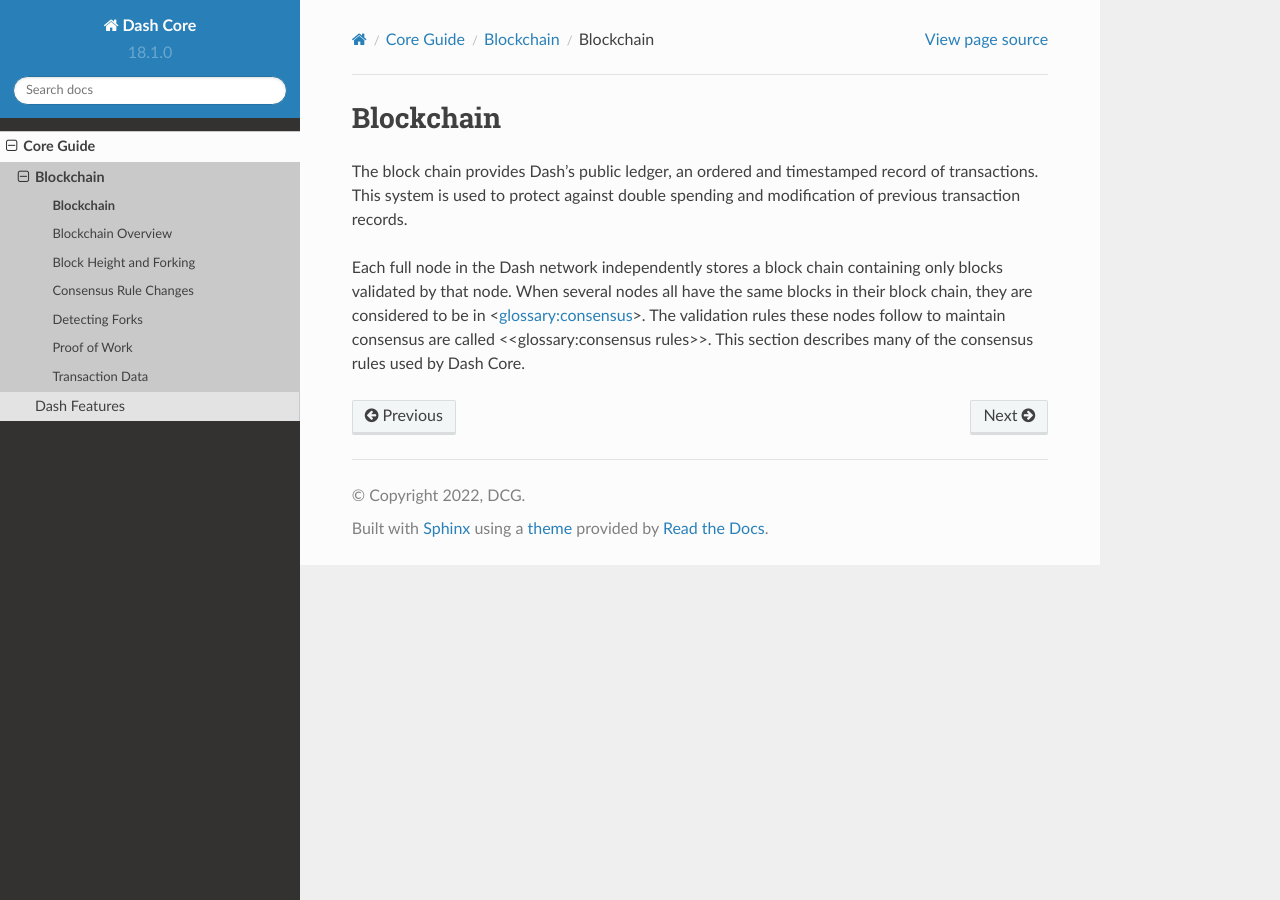
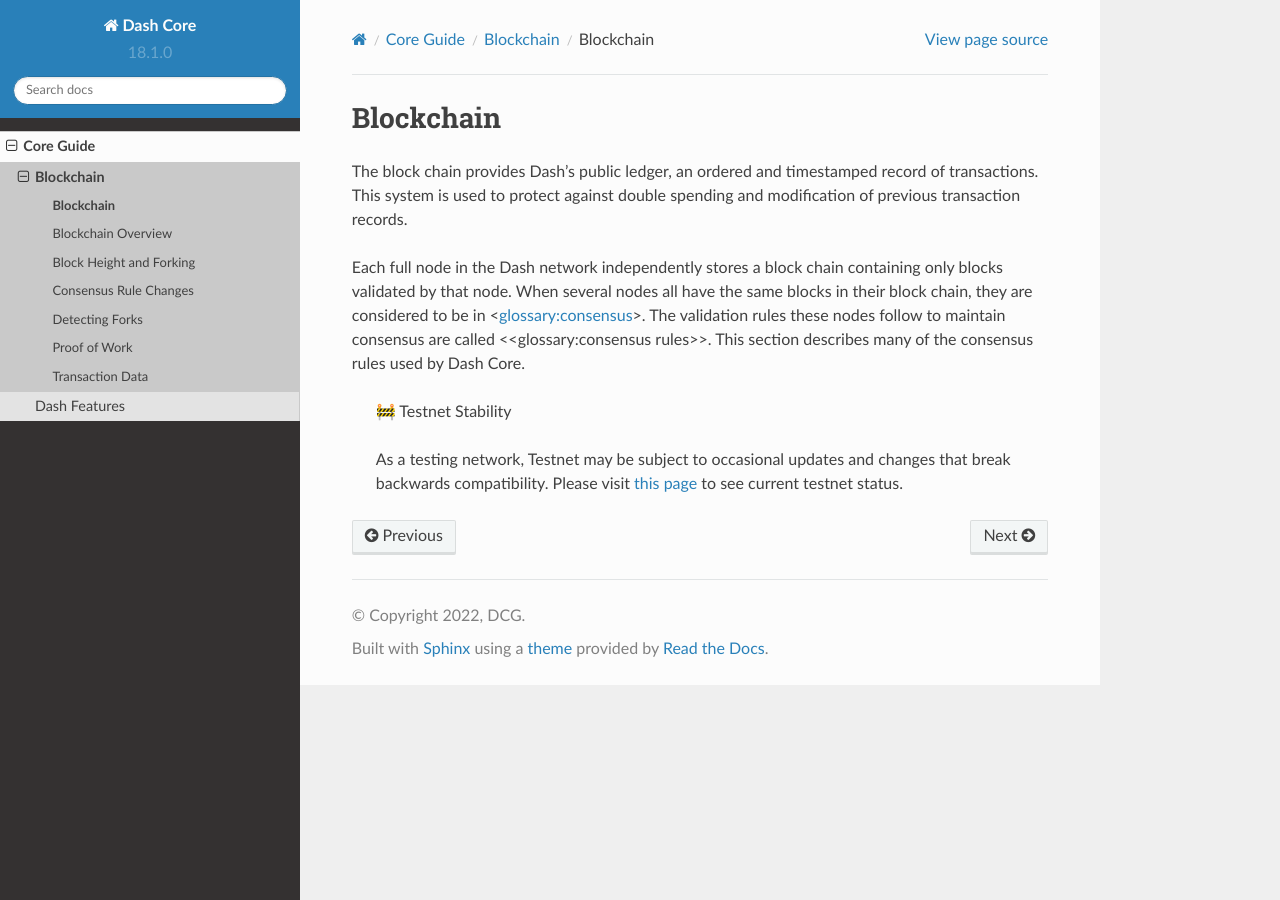
Before and after one commit to thephez/rtd-tutorial-2, a Sphinx documentation site: the page built from docs/source/core/guide/blockchain/core-guide-block-chain.md, in a window 1280 px wide. Built offline with Sphinx 7.4.7 and the Read the Docs theme 2.0.0, drawn with Linux system fonts in a browser that asks for light colours; pages that are not in the unit, such as notebooks, are missing from menus.

Commit message:
chore: see how markdown callout works

```diff
--- a/docs/source/core/guide/blockchain/core-guide-block-chain.md
+++ b/docs/source/core/guide/blockchain/core-guide-block-chain.md
@@ -3,3 +3,7 @@
 The block chain provides Dash's public ledger, an ordered and timestamped record of transactions. This system is used to protect against double spending and modification of previous transaction records.
 
 Each full node in the Dash network independently stores a block chain containing only blocks validated by that node. When several nodes all have the same blocks in their block chain, they are considered to be in <<glossary:consensus>>. The validation rules these nodes follow to maintain consensus are called <<glossary:consensus rules>>. This section describes many of the consensus rules used by Dash Core.
+
+> 🚧 Testnet Stability
+>
+> As a testing network, Testnet may be subject to occasional updates and changes that break backwards compatibility. Please visit [this page](https://dash-testnet.freshstatus.io/) to see current testnet status.
```
